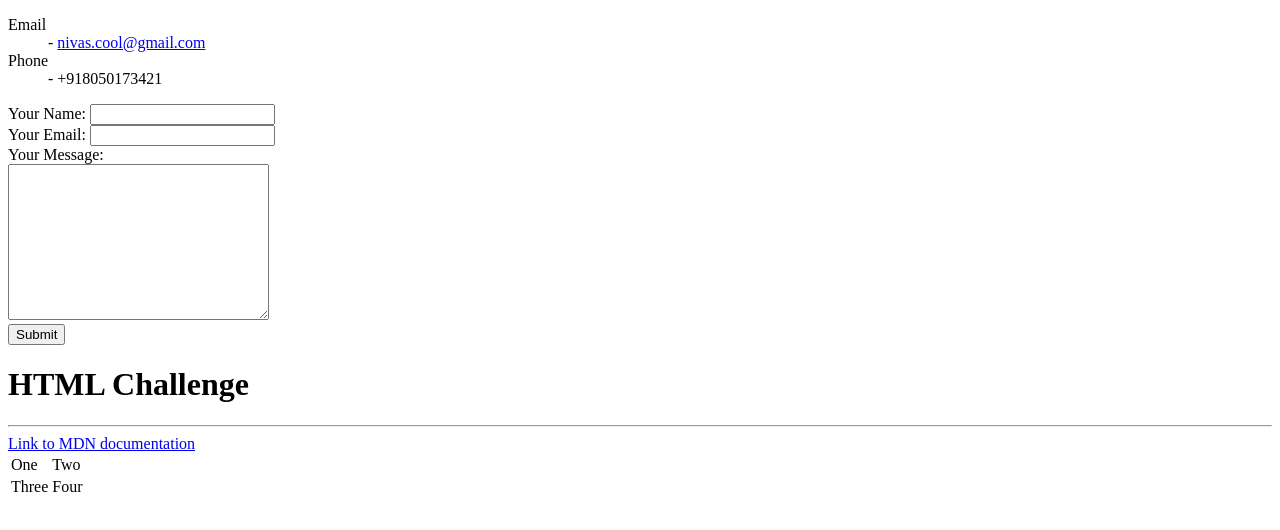
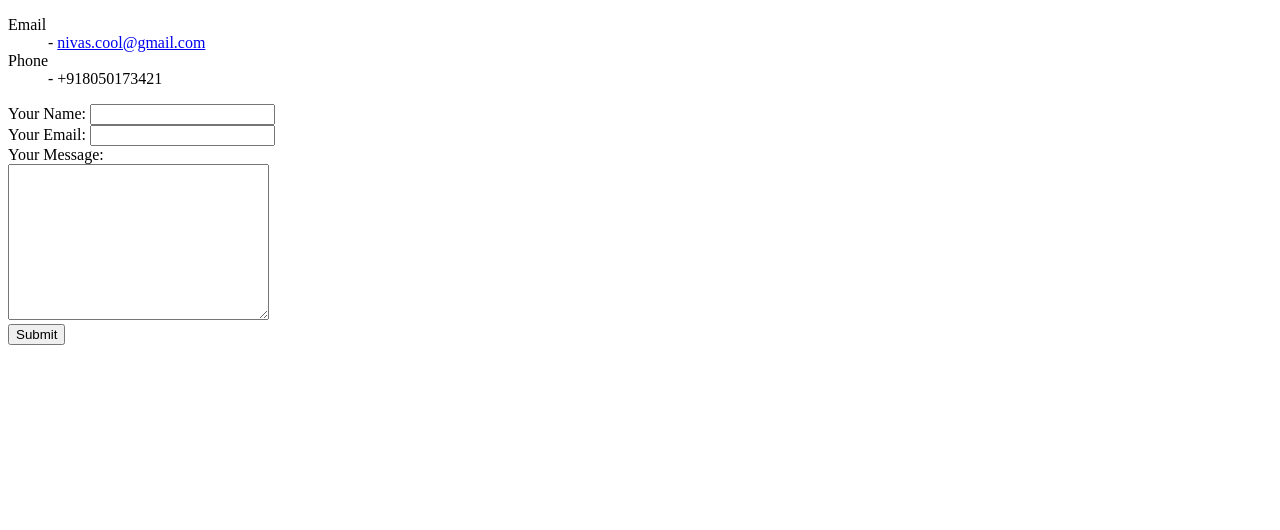
Before and after one commit to nivas004/cv, a plain HTML site: page contact.html in a window 1280 px wide. Drawn offline with Linux system fonts and the light colour scheme.

Commit message:
Update contact.html

```diff
--- a/contact.html
+++ b/contact.html
@@ -32,33 +32,3 @@
 </body>
 
 </html>
-
-
-
-
-
-
-
-
-<!DOCTYPE html>
-<html lang="en" dir="ltr">
-  <head>
-    <meta charset="utf-8">
-    <title></title>
-  </head>
-  <body>
-    <h1>HTML Challenge</h1>
-    <hr>
-    <a href="https://developer.mozilla.org/en-US/docs/Web/HTML/Element/input">Link to MDN documentation</a>
-    <table>
-      <tr>
-        <td>One</td>
-        <td>Two</td>
-      </tr>
-      <tr>
-        <td>Three</td>
-        <td>Four</td>
-      </tr>
-    </table>
-  </body>
-</html>
```
